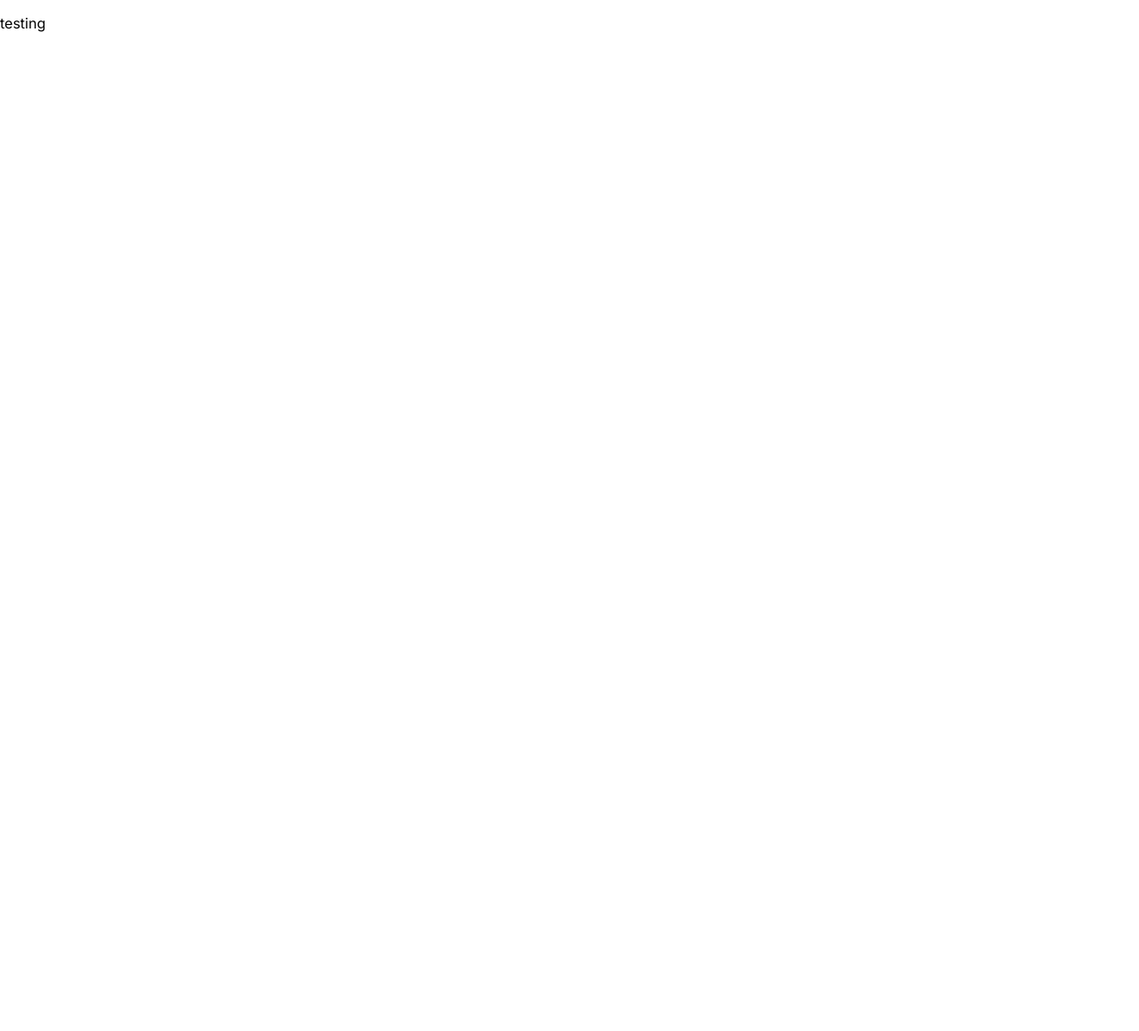
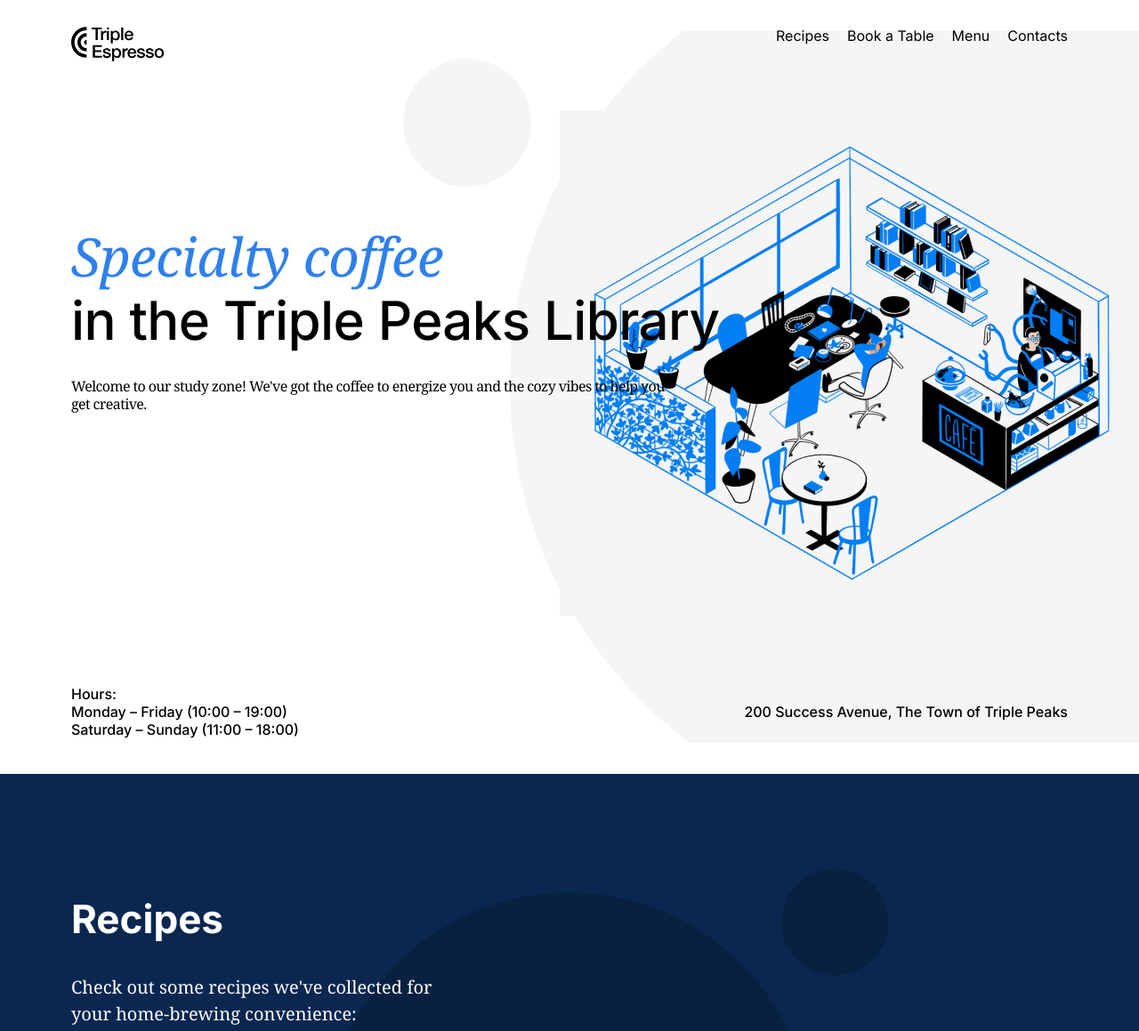
Before and after one commit to MatiasMorote/se_project_coffeeshop, a plain HTML site: page index.html in a window 1280 px wide. Shown: the top 1159 px of the page at 89% size. Before the commit the page ends 800 px from the top, so only its background shows below. Drawn offline with Linux system fonts and the light colour scheme.

Commit message:
New update on project 2

```diff
--- a/index.html
+++ b/index.html
@@ -22,10 +22,91 @@
   </head>
   <body>
     <div class="page">
-      <p>testing</p>
-      <header class="header"></header>
+      <header class="header">
+        <nav class="nav">
+          <img
+            src="./images/logo_coffeeshop_dark.svg"
+            alt="Triple Peaks Coffee shop logo"
+            class="nav__logo"
+          />
+          <ul class="nav__links">
+            <li>
+              <a class="nav__link" href="#recipes">Recipes</a>
+            </li>
+            <li>
+              <a class="nav__link" href="">Book a Table</a>
+            </li>
+            <li>
+              <a class="nav__link" href="">Menu</a>
+            </li>
+            <li>
+              <a class="nav__link" href="">Contacts</a>
+            </li>
+          </ul>
+        </nav>
+        <h1 class="header__title">
+          <span class="header__span-accent">Specialty coffee</span> in the
+          Triple Peaks Library
+        </h1>
+        <p class="header__description">
+          Welcome to our study zone! We've got the coffee to energize you and
+          the cozy vibes to help you get creative.
+        </p>
+        <div class="header__cover">
+          <img
+            src="./images/inside_coffee_shop.png"
+            alt="Illustration 'Inside the
+          coffee shop'"
+            class="header__image"
+          />
+        </div>
+        <div class="header__footer">
+          <div>
+            <p class="header__paragraph">Hours:</p>
+            <p class="header__paragraph">Monday – Friday (10:00 – 19:00)</p>
+            <p class="header__paragraph">Saturday – Sunday (11:00 – 18:00)</p>
+          </div>
+          <p class="header__paragraph">
+            200 Success Avenue, The Town of Triple Peaks
+          </p>
+        </div>
+      </header>
       <main class="content">
-        <section class="recipes"></section>
+        <section class="recipes" id="recipes">
+          <h2 class="recipes__title">Recipes</h2>
+          <p class="recipes__subtitle">
+            Check out some recipes we've collected for your home-brewing
+            convenience:
+          </p>
+          <div class="recipes__videos">
+            <div>
+              <iframe
+                class="recipes__iframe"
+                src="https://www.youtube.com/embed/j6VlT_jUVPc?si=L-ZbFHDaJllRmWTI"
+                title="YouTube video player"
+                allow="accelerometer; autoplay; clipboard-write; encrypted-media; gyroscope; picture-in-picture; web-share"
+                referrerpolicy="strict-origin-when-cross-origin"
+                allowfullscreen
+              ></iframe>
+              <p class="recipes__video-caption">
+                <span>Aeropress recipe</span> ~5 min
+              </p>
+            </div>
+            <div>
+              <iframe
+                class="recipes__iframe"
+                src="https://www.youtube.com/embed/st571DYYTR8?si=6rhcBbKwtc-W3Z10"
+                title="YouTube video player"
+                allow="accelerometer; autoplay; clipboard-write; encrypted-media; gyroscope; picture-in-picture; web-share"
+                referrerpolicy="strict-origin-when-cross-origin"
+                allowfullscreen
+              ></iframe>
+              <p class="recipes__video-caption">
+                <span>French press recipe</span> ~15 min
+              </p>
+            </div>
+          </div>
+        </section>
         <section class="reservation"></section>
         <section class="menu"></section>
         <section class="about"></section>
--- a/pages/index.css
+++ b/pages/index.css
@@ -6,3 +6,134 @@
   font-size: 16px;
   line-height: 20px;
 }
+
+.header {
+  display: flex;
+  flex-direction: column;
+  height: 100vh;
+  min-height: 720px;
+  max-height: 800px;
+  padding: 30px 80px 40px;
+  background-image: url(../images/background_header.svg);
+  background-repeat: no-repeat;
+  background-position: center;
+  z-index: -1;
+}
+
+.nav {
+  display: flex;
+  justify-content: space-between;
+}
+
+.nav__logo {
+  width: 105px;
+  height: 39px;
+}
+
+.nav__links {
+  list-style-type: none;
+  display: flex;
+  gap: 20px;
+  padding: 0;
+  margin: 0;
+}
+
+.nav__link {
+  color: #000;
+  text-decoration: none;
+}
+
+.header__title {
+  max-width: 729px;
+  font-size: 60px;
+  line-height: 72px;
+  margin: 183px 0 0;
+  letter-spacing: -0.6px;
+  font-weight: 500;
+  z-index: 3;
+}
+
+.header__description {
+  max-width: 683px;
+  letter-spacing: -0.6px;
+  margin: 28px 0 0;
+  font-family: "Noto Serif";
+  z-index: 2;
+}
+
+.header__span-accent {
+  color: #2f80ed;
+  display: block;
+  font-family: "Noto Serif";
+  font-style: italic;
+  font-weight: 400;
+}
+
+.header__image {
+  position: absolute;
+  top: 124px;
+  right: 5px;
+  width: 646px;
+  height: 568px;
+}
+
+.header__footer {
+  margin-top: auto;
+  width: 100%;
+  display: flex;
+  align-items: center;
+  justify-content: space-between;
+  box-sizing: border-box;
+}
+
+.header__paragraph {
+  margin: 0;
+  font-family: "Inter";
+  font-weight: 500;
+}
+
+.recipes {
+  padding: 100px 80px 215px;
+  background-color: #0a2750;
+  background-image: url(../images/background_recipes.svg);
+  background-size: cover;
+  background-position: center;
+  background-repeat: no-repeat;
+}
+
+.recipes__title {
+  color: #fff;
+  max-width: 580px;
+  font-family: "Inter";
+  font-style: normal;
+  font-size: 44px;
+  line-height: 52px;
+}
+
+.recipes__subtitle {
+  color: #fff;
+  max-width: 438px;
+  font-family: "Noto Serif";
+  font-size: 20px;
+  line-height: 30px;
+}
+
+.recipes__videos {
+  display: flex;
+  gap: 40px;
+  justify-content: center;
+}
+
+.recipes__video-caption {
+  display: flex;
+  justify-content: space-between;
+  font-family: "Inter";
+  font-size: 20px;
+  line-height: 30px;
+  color: #fff;
+}
+
+.recipes__iframe {
+  width: 480px;
+  height: 273px;
+}
```
